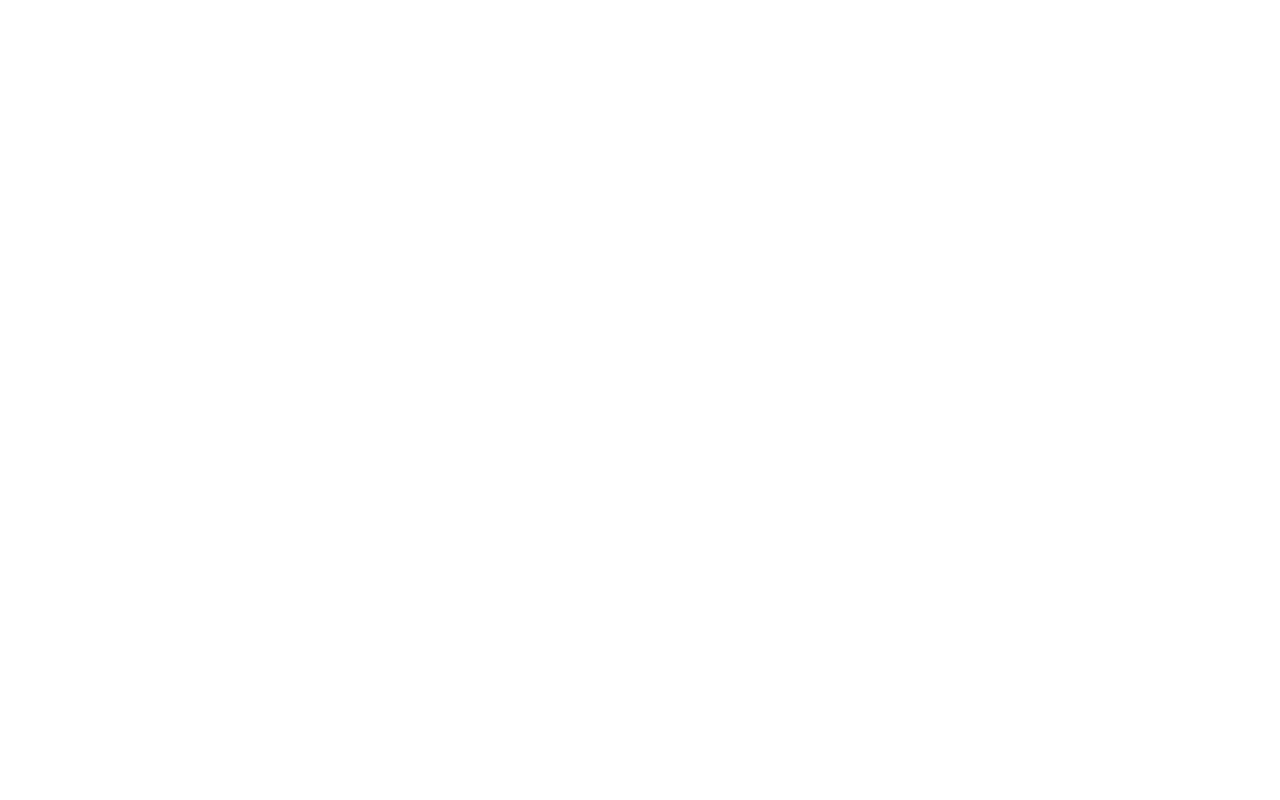
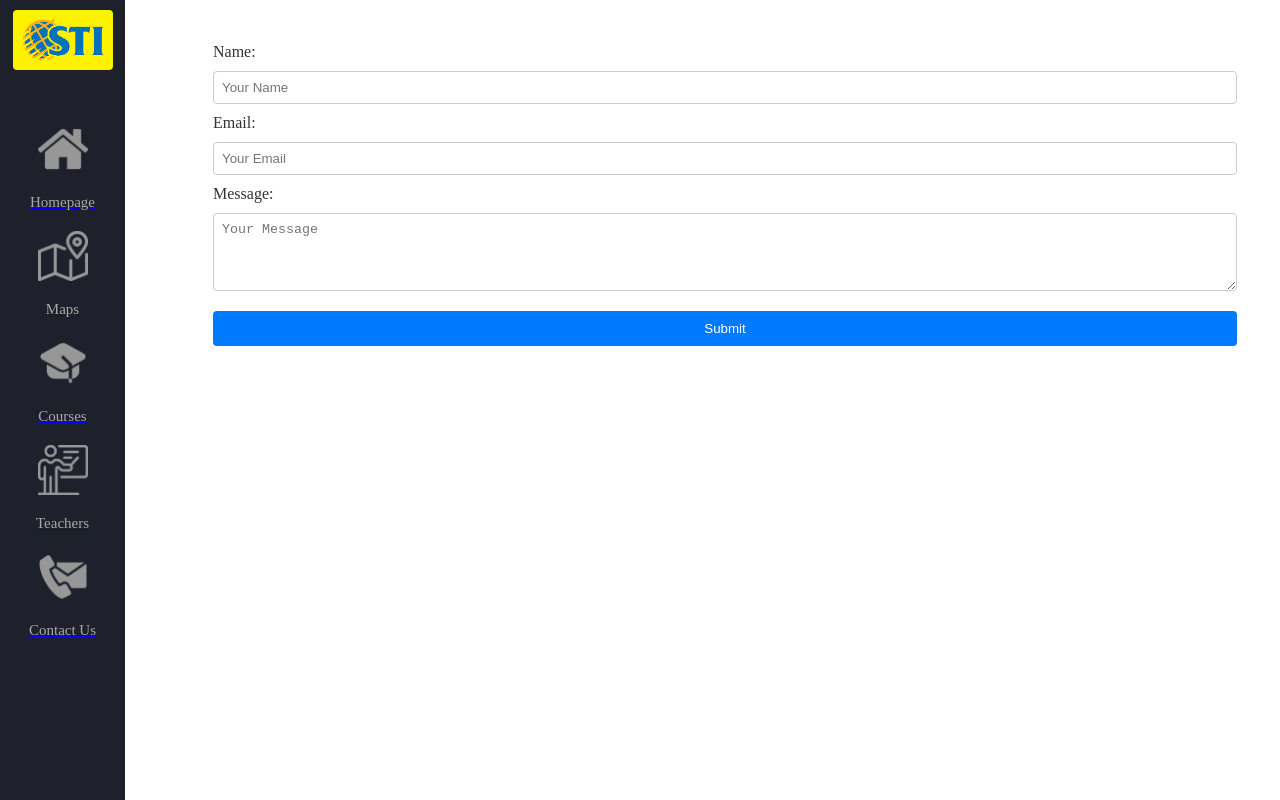
Before and after one commit to porysd/Centralized-CS, a plain HTML site: page Contact.html in a window 1280 px wide. Drawn offline with nearby package versions, Linux system fonts and the light colour scheme.

Commit message:
Update Contact.html

```diff
--- a/Contact.html
+++ b/Contact.html
@@ -2,12 +2,118 @@
 <html lang="en">
 
 <head>
-    <meta charset="UTF-8">
-    <title>Contact Us</title>
+
+	<meta charset="UTF-8">
+    <meta name="viewport" content="width=device-width, initial-scale=1.0">
+    <link rel="stylesheet" href="styles.css">
+    <link rel="stylesheet" href="https://unpkg.com/swiper/swiper-bundle.min.css">
+    <script src="https://unpkg.com/swiper/swiper-bundle.min.js"></script>
+    <title>Centralized Campus System</title>
+	<style>
+
+		.form-container {
+			width: 600px;
+			height: 600px;
+			background-color: #ffffff;
+			padding: 20px;
+			border-radius: 8px;
+			box-shadow: 0 0 10px rgba(0, 0, 0, 0.1);
+			display: flex;
+			flex-direction: column;
+			align-items: center;
+		}
+
+        label,
+        input,
+        textarea {
+            display: block;
+            margin-bottom: 10px;
+            width: calc(100% - 20px);
+        }
+
+        label {
+            color: #333;
+            text-align: left;
+            width: 100%;
+        }
+
+        input,
+        textarea {
+            padding: 8px;
+            box-sizing: border-box;
+            border: 1px solid #ccc;
+            border-radius: 4px;
+            width: 100%;
+        }
+
+        button {
+            background-color: #007bff;
+            color: white;
+            padding: 10px 15px;
+            border: none;
+            border-radius: 4px;
+            cursor: pointer;
+            width: 100%;
+            margin-top: 10px;
+        }
+
+        button:hover {
+            background-color: #0056b3;
+        }
+
+	</style>
+
 </head>
 
 <body>
-<!-- Nangyan -->
+    <div class="sidebar">
+        <div class="school-logo">
+            <img src="Logos/school.png" alt="School Logo">
+        </div>
+        <a href="#" class="tab-logo" id="homepage-tab">
+            <img src="Logos/homepage.png" alt="Homepage">
+            <span>Homepage</span>
+        </a>
+        <a href="#" class="tab-logo" id="maps-tab">
+            <img src="Logos/maps.png" alt="Maps">
+            <span>Maps</span>
+        </a>
+        <a href="#" class="tab-logo" id="courses-tab">
+            <img src="Logos/courses.png" alt="Courses">
+            <span>Courses</span>
+        </a>
+        <a href="#" class="tab-logo" id="teachers-tab">
+            <img src="Logos/teacher.png" alt="Teachers">
+            <span>Teachers</span>
+        </a>
+        <a href="#" class="tab-logo" id="contact-tab">
+            <img src="Logos/contactUs.png" alt="Contact Us">
+            <span>Contact Us</span>
+        </a>
+    </div>
+
+    <div class="content">
+
+		<!-- Contact Us Tab Content -->
+        <div class="tab-content" id="contact-content">
+
+			<form action="<----->" method="post">
+                    <label for="name">Name:</label>
+                    <input type="text" id="name" name="name" placeholder="Your Name" required>
+
+                    <label for="email">Email:</label>
+                    <input type="email" id="email" name="email" placeholder="Your Email" required>
+
+                    <label for="message">Message:</label>
+                    <textarea id="message" name="message" placeholder="Your Message" rows="4" required></textarea>
+
+                    <button type="submit">Submit</button>
+                </form>
+
+        </div>
+    </div>
+
+    <script src="script.js"></script>
+
 </body>
-
 </html>
```
